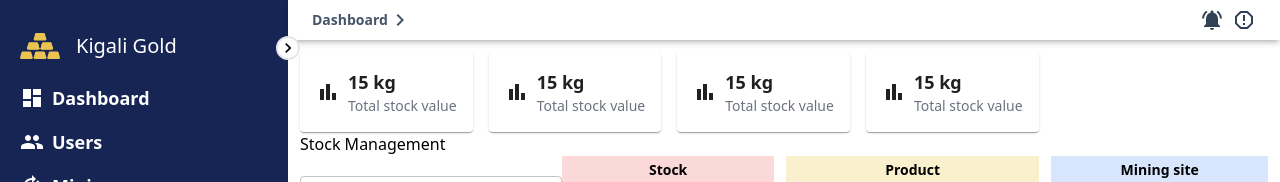
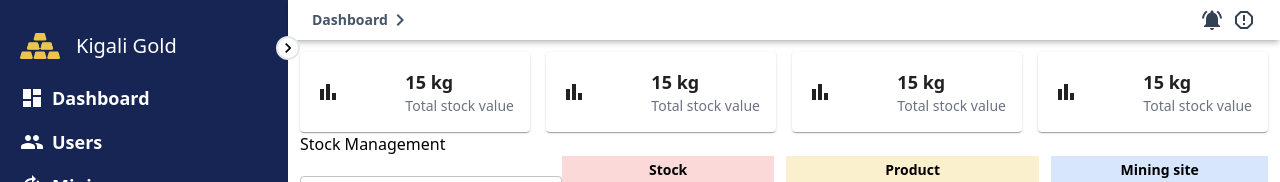
Before and after one commit to IgiranezaMichel/gold_mining_front_end, a React (Vite) app: page /admin/stock in a window 1280 px wide. Shown: the top 182 px of the page. Built offline with nearby package versions, Linux system fonts and the light colour scheme; no server answers.

Commit message:
change style

```diff
--- a/src/pages/(log-in)/admin/stock/components/stockSummary.tsx
+++ b/src/pages/(log-in)/admin/stock/components/stockSummary.tsx
@@ -2,7 +2,7 @@ import { BarChart } from "@mui/icons-material"
 import { Card } from "@mui/material"
 
 export const StockSummary = () => {
-  return <div className="md:flex gap-4">
+  return <div className="grid grid-cols-4 gap-4">
   {[...new Array(4)].map(data=><Card key={data} className="flex items-center justify-between p-4 gap-2">
     <BarChart/>
     <div>
```
